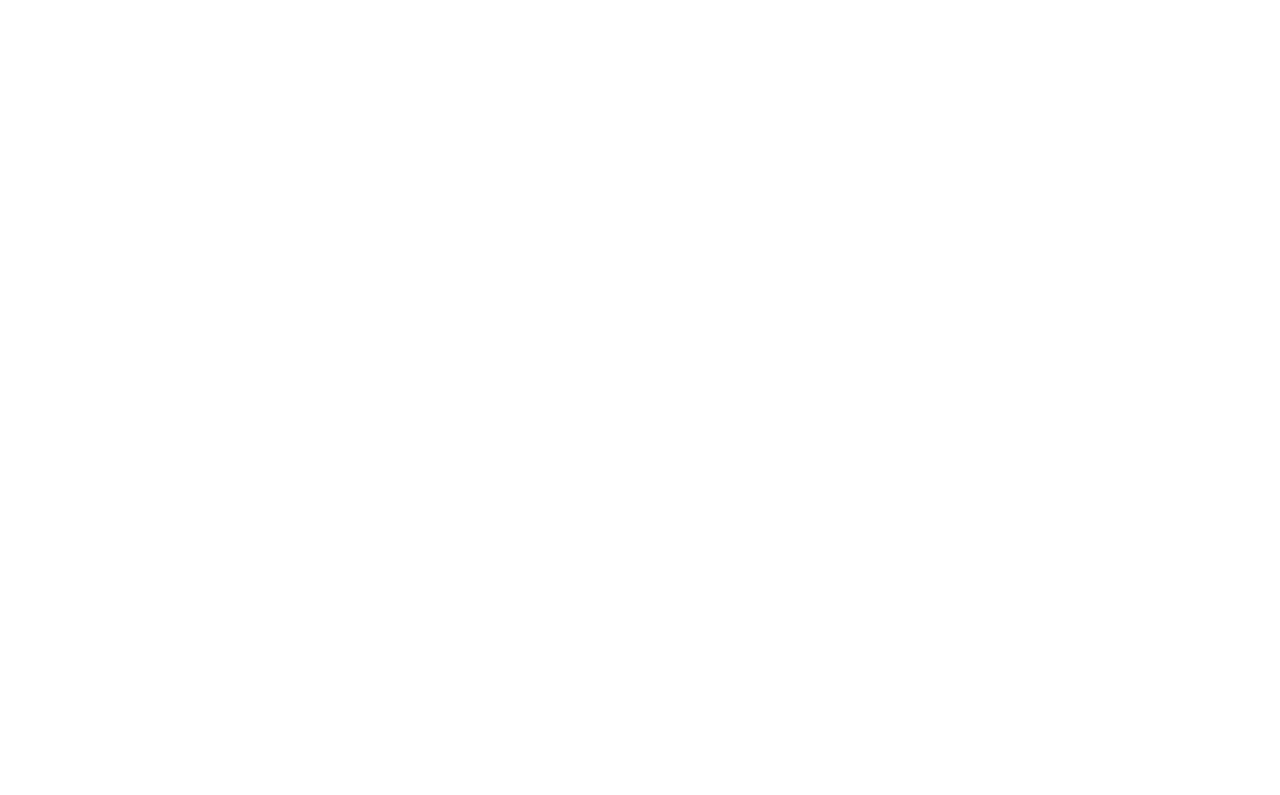
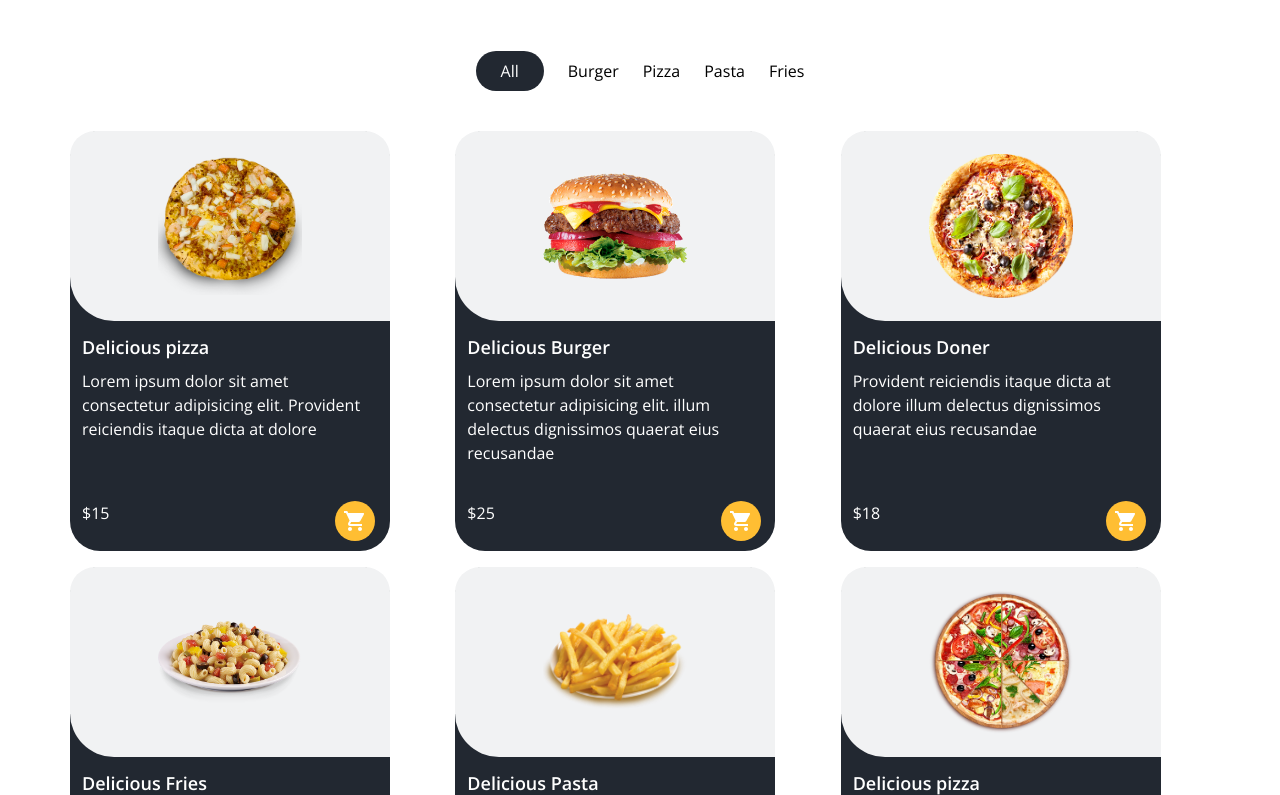
Before and after one commit to HuseyinKaraman/nextjs-food-ordering, a Next.js app: page /home in a window 1280 px wide. Shown: the part 1065-1860 px from the top of the page. Before the commit the page ends 976 px from the top, so only its background shows below. Built offline with nearby package versions, Linux system fonts and the light colour scheme.

Commit message:
work on Menu and About component

```diff
--- /dev/null
+++ b/components/About.jsx
@@ -0,0 +1,28 @@
+import Image from "next/image";
+import React from "react";
+import Title from "./ui/Title";
+
+const About = () => {
+    return (
+        <div className="bg-secondray py-10 md:p-14">
+            <div className="container mx-auto flex gap-8 md:gap-20 items-center justify-center flex-wrap-reverse lg:flex-nowrap">
+                <div>
+                    <div className="relative w-[350px] h-[450px] md:w-[445px] md:h-[600px]">
+                        <Image src={"/images/about-img.png"} alt="about" layout="fill" />
+                    </div>
+                </div>
+                <div className="text-white">
+                    <Title addClass={"text-[40px]"}>We Are Feane</Title>
+                    <p className="my-5">
+                        Lorem ipsum dolor, sit amet consectetur adipisicing elit. Eaque sint assumenda asperiores
+                        perspiciatis sapiente praesentium minima cupiditate veritatis, placeat doloribus a
+                        necessitatibus molestias iure provident maxime exercitationem fugit reiciendis accusantium!
+                    </p>
+                    <button className="btn-primary">Read More</button>
+                </div>
+            </div>
+        </div>
+    );
+};
+
+export default About;
--- a/components/Campaings.jsx
+++ b/components/Campaings.jsx
@@ -14,7 +14,7 @@
                     <span className="text-[40px]">{discount}%</span>
                     <span className="inline-block ml-1">Off</span>
                 </p>
-                <button className="btn font-sans"> Order Now <MdShoppingCart className="inline-block ml-[2px]" /></button>
+                <button className="btn-primary font-sans"> Order Now <MdShoppingCart className="inline-block ml-[2px]" /></button>
             </div>
         </div>
     );
@@ -22,7 +22,7 @@
 
 const Campaings = () => {
     return (
-        <div className="flex justify-between mx-2 sm:container py-8 sm:mx-auto sm:gap-x-10 gap-y-3 flex-col md:flex-row">
+        <div className="flex justify-between mx-2 sm:container py-8 sm:mx-auto sm:gap-x-5 gap-y-3 flex-col md:flex-row">
          <CampaingItem imageName="o1.jpg" title={"Burger"} discount={50}/>
             <CampaingItem imageName="o2.jpg" title={"Cheese"} discount={20}/>
         </div>
--- a/components/Carousel.jsx
+++ b/components/Carousel.jsx
@@ -29,7 +29,7 @@
                             dignissimos quae debitis incidunt odit, consequuntur aliquid perferendis. Perspiciatis
                             dolorum repellendus ducimus, commodi enim consequatur minima!
                         </p>
-                        <button className="btn">Order Now</button>
+                        <button className="btn-primary">Order Now</button>
                     </div>
                 </div>
                 <div className="">
@@ -40,7 +40,7 @@
                             dignissimos quae debitis incidunt odit, consequuntur aliquid perferendis. Perspiciatis
                             dolorum repellendus ducimus, commodi enim consequatur minima!
                         </p>
-                        <button className="btn">Order Now</button>
+                        <button className="btn-primary">Order Now</button>
                     </div>
                 </div>
                 <div className="">
@@ -51,7 +51,7 @@
                             dignissimos quae debitis incidunt odit, consequuntur aliquid perferendis. Perspiciatis
                             dolorum repellendus ducimus, commodi enim consequatur minima!
                         </p>
-                        <button className="btn">Order Now</button>
+                        <button className="btn-primary">Order Now</button>
                     </div>
                 </div>
             </Slider>
--- a/components/layout/Header.jsx
+++ b/components/layout/Header.jsx
@@ -51,7 +51,7 @@
                         <FaSearch />
                     </button>
                     <a href="#" className="sm:inline-block hidden">
-                        <button className="btn">Order Online</button>
+                        <button className="btn-primary">Order Online</button>
                     </a>
                     <button className="sm:hidden text-xl inline-block" onClick={() => setIsMenuModal(!isMenuModal)}>
                         <GiHamburgerMenu />
--- /dev/null
+++ b/components/menu/MenuItem.jsx
@@ -0,0 +1,27 @@
+import Image from "next/image";
+import React from "react";
+import { MdShoppingCart } from "react-icons/md";
+
+const MenuItem = ({ imageSrc, title, price, description }) => {
+    return (
+        <div className="h-[420px] w-[320px] bg-secondray rounded-[30px]">
+            <div className="h-[190px] w-full rounded-bl-[44px] bg-[#f1f2f3] rounded-t-[25px] grid place-content-center">
+            <div className="relative h-36 w-36 hover:scale-110 hover:cursor-pointer transition-all">
+                <Image layout="fill" src={`/images/${imageSrc}`} alt="" objectFit="contain" />
+            </div>
+            </div>
+            <div className="px-3 pt-3 text-white h-[200px] relative">
+                <h4 className="text-lg font-sans font-semibold">{title}</h4>
+                <p className="block my-2">{description}</p>
+                <div className="flex justify-between absolute -bottom-5 w-11/12 ">
+                    <div>${price}</div>
+                    <button className="btn-primary w-10 h-10 !p-0 !rounded-full flex items-center justify-center ">
+                        <MdShoppingCart className="text-2xl"/>
+                    </button>
+                </div>
+            </div>
+        </div>
+    );
+};
+
+export default MenuItem;
--- /dev/null
+++ b/components/menu/MenuWrapper.jsx
@@ -0,0 +1,69 @@
+import React from "react";
+import Title from "../ui/Title";
+import MenuItem from "./MenuItem";
+
+const MenuWrapper = () => {
+    return (
+        <div className="container py-10 mx-auto mb-16">
+            <Title addClass={"text-center text-[40px]"}>Our Menu</Title>
+            <div className="flex justify-center gap-x-6 my-10">
+                <button className="btn-secondary">All</button>
+                <button className="">Burger</button>
+                <button className="">Pizza</button>
+                <button className="">Pasta</button>
+                <button className="">Fries</button>
+            </div>
+            <div className="grid grid-cols-1 sm:grid-cols-2 lg:grid-cols-3  gap-x-2 gap-y-4 md:gap-x-4">
+                <MenuItem
+                    description="Lorem ipsum dolor sit amet consectetur adipisicing elit. Provident reiciendis itaque dicta at dolore"
+                    title={"Delicious pizza"}
+                    imageSrc={"f1.png"}
+                    price={15}
+                />
+                <MenuItem
+                    description="Lorem ipsum dolor sit amet consectetur adipisicing elit.
+                    illum delectus dignissimos quaerat eius recusandae"
+                    title={"Delicious Burger"}
+                    imageSrc={"f2.png"}
+                    price={25}
+                />
+                <MenuItem
+                    description="Provident reiciendis itaque dicta at dolore
+                    illum delectus dignissimos quaerat eius recusandae"
+                    title={"Delicious Doner"}
+                    imageSrc={"f3.png"}
+                    price={18}
+                />
+                <MenuItem
+                    description="Lorem ipsum dolor sit amet consectetur adipisicing elit. Provident reiciendis itaque dicta at dolore
+                    illum delectus dignissimos quaerat eius recusandae"
+                    title={"Delicious Fries"}
+                    imageSrc={"f4.png"}
+                    price={15}
+                />
+                <MenuItem
+                    description="Lorem ipsum dolor sit amet consectetur adipisicing elit."
+                    title={"Delicious Pasta"}
+                    imageSrc={"f5.png"}
+                    price={15}
+                />
+                <MenuItem
+                    description="Lorem ipsum dolor sit amet consectetur adipisicing elit. Provident reiciendis itaque dicta at dolore
+                    illum delectus dignissimos quaerat eius recusandae"
+                    title={"Delicious pizza"}
+                    imageSrc={"f6.png"}
+                    price={15}
+                />
+                <MenuItem
+                    description="Lorem ipsum dolor sit amet consectetur adipisicing elit. Provident reiciendis itaque dicta at dolore
+                    illum delectus dignissimos quaerat eius recusandae"
+                    title={"Delicious pizza"}
+                    imageSrc={"f6.png"}
+                    price={15}
+                />
+            </div>
+        </div>
+    );
+};
+
+export default MenuWrapper;
--- a/pages/home/index.jsx
+++ b/pages/home/index.jsx
@@ -1,12 +1,16 @@
 import React from "react";
 import Carousel from "../../components/Carousel";
 import Campaings from "../../components/Campaings";
+import MenuWrapper from "../../components/menu/MenuWrapper";
+import About from "../../components/About";
 
 const Index = () => {
     return (
         <div>
             <Carousel />
             <Campaings/>
+            <MenuWrapper/>
+            <About />
         </div>
     );
 };
--- a/styles/globals.css
+++ b/styles/globals.css
@@ -11,8 +11,12 @@
     @apply box-border;
 }
 
-.btn {
+.btn-primary {
     @apply bg-primary rounded-full px-[25px] py-[8px] cursor-pointer hover:opacity-70 transition-all
+}
+
+.btn-secondary {
+    @apply bg-secondray text-white rounded-full px-[25px] py-[8px] cursor-pointer hover:opacity-70 transition-all
 }
 
 .slick-dots {
--- a/tailwind.config.js
+++ b/tailwind.config.js
@@ -8,27 +8,27 @@
     ],
     theme: {
         extend: {
-            container:{
-                screens:{
-                    xs:"375px",
-                    sm:"640px",
-                    md:"768px",
-                    lg:"1024px",
-                    xl:"1140px",
-                    "2xl":"1140",
-                }
+            container: {
+                screens: {
+                    xs: "375px",
+                    sm: "640px",
+                    md: "768px",
+                    lg: "1024px",
+                    xl: "1140px",
+                    "2xl": "1140",
+                },
             },
             colors: {
                 primary: "#ffbe33",
-                secondray: "#222831"
+                secondray: "#222831",
             },
-            fontFamily:{
+            fontFamily: {
                 dancing: ["Dancing Script", "cursive"],
-                sans:['Open Sans', "sans-serif"],
+                sans: ["Open Sans", "sans-serif"],
             },
-            screens:{
-                'short': { 'raw': '(max-height: 30rem)' },
-            }
+            screens: {
+                short: { raw: "(max-height: 30rem)" },
+            },
         },
     },
     plugins: [],
```
